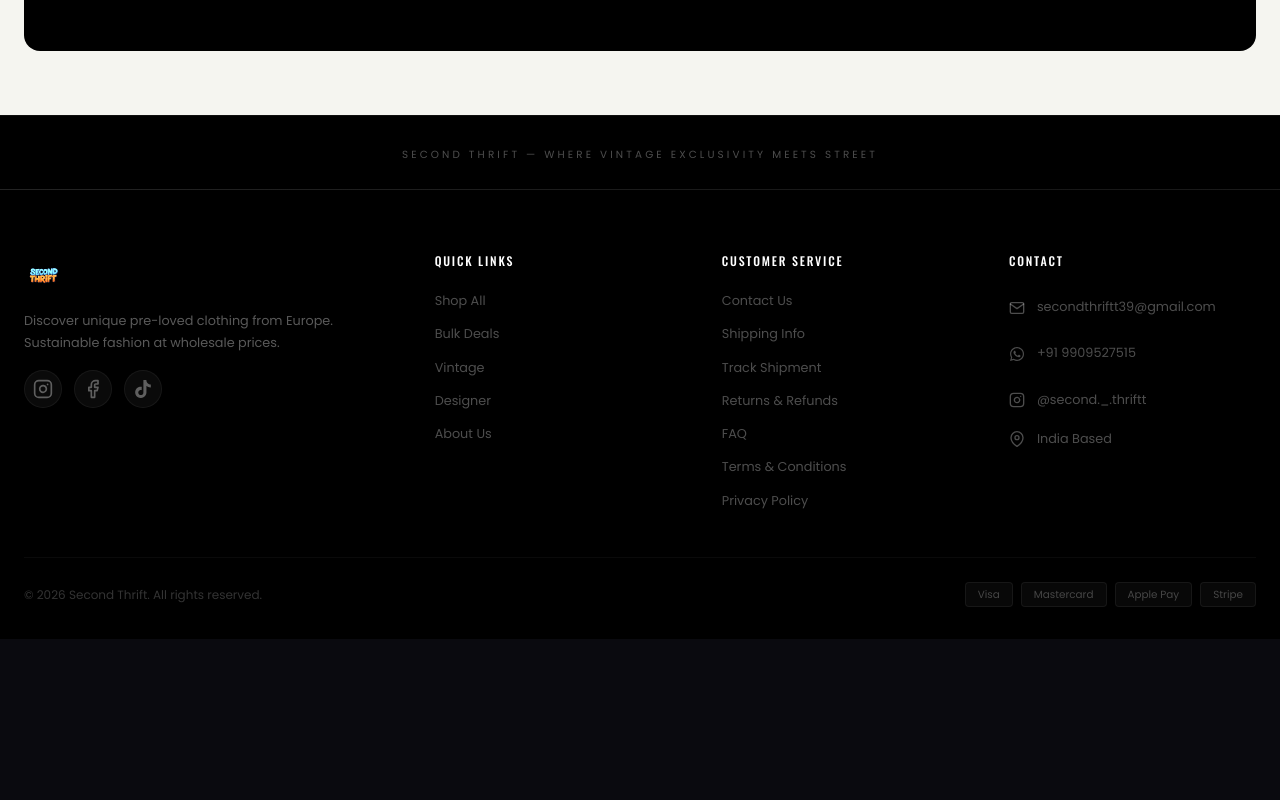
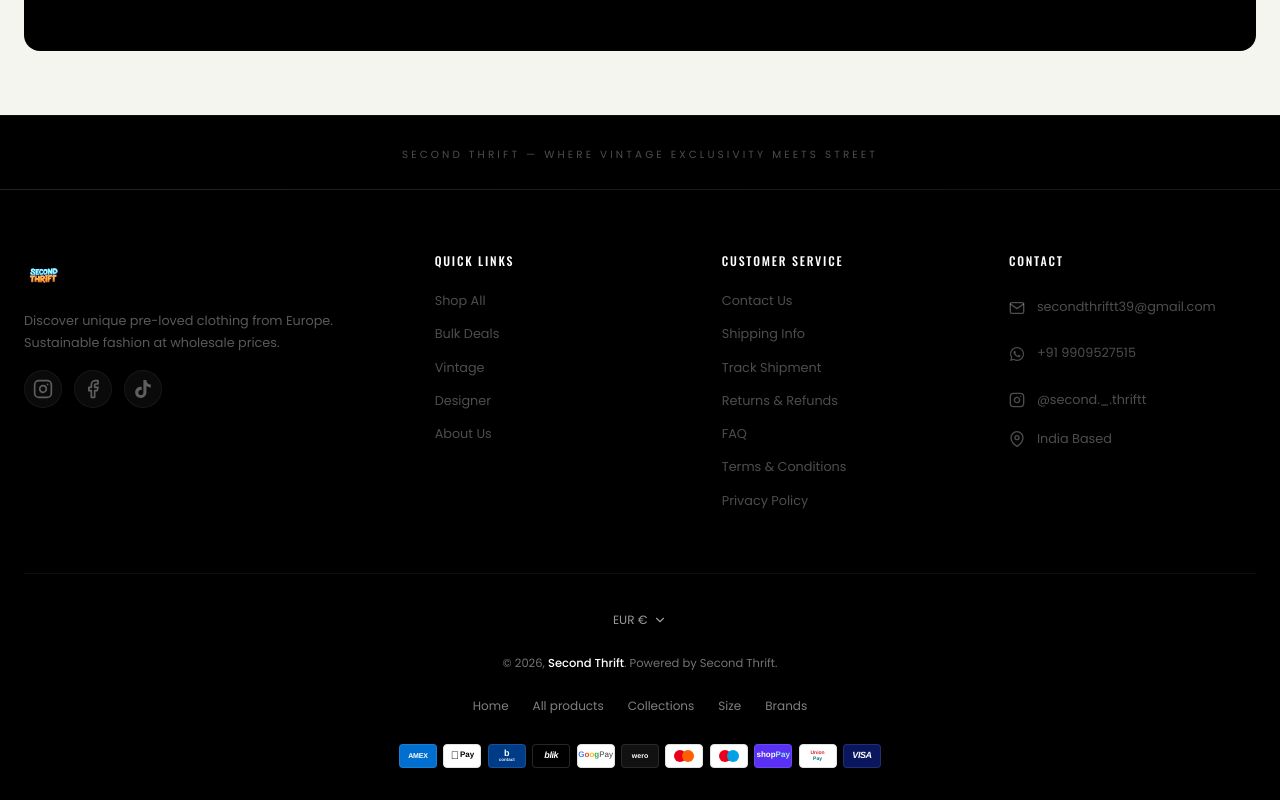
Before and after one commit to shubhamsanjayvarma/Project, a React (Vite) app: page / in a window 1280 px wide. Shown: the part 6791-7591 px from the top of the page. Before the commit the page ends 7430 px from the top, so only its background shows below. Built offline with nearby package versions, Linux system fonts and the light colour scheme; no server answers; the database is empty; a web font is replaced by a local one.

Commit message:
feat: design and implement Shopify-style footer sub-section with currency selector, copyright text, sub-links, and realistic payment logos

```diff
--- a/src/components/layout/Footer.css
+++ b/src/components/layout/Footer.css
@@ -112,34 +112,254 @@
     padding: 0.4rem 0;
 }
 
-.footer-bottom {
+/* ===== SHOPIFY-STYLE FOOTER BOTTOM ===== */
+.footer-bottom-shopify {
+    display: flex;
+    flex-direction: column;
+    align-items: center;
+    justify-content: center;
+    gap: 1.25rem;
+    margin-top: 3.5rem;
+    padding-top: 2rem;
+    border-top: 1px solid rgba(255, 255, 255, 0.06);
+    text-align: center;
+}
+
+.footer-currency-selector {
+    display: flex;
+    justify-content: center;
+}
+
+.currency-selector-btn {
+    background: transparent;
+    border: none;
+    color: rgba(255, 255, 255, 0.6);
+    font-family: 'Poppins', sans-serif;
+    font-size: 0.75rem;
     display: flex;
     align-items: center;
-    justify-content: space-between;
-    margin-top: 2.5rem;
-    padding-top: 1.5rem;
-    border-top: 1px solid rgba(255, 255, 255, 0.04);
+    gap: 0.35rem;
+    cursor: pointer;
+    padding: 0.3rem 0.6rem;
+    border-radius: 4px;
+    transition: background 0.2s, color 0.2s;
 }
 
-.footer-bottom p {
-    font-family: 'Poppins', sans-serif;
-    color: rgba(255, 255, 255, 0.2);
-    font-size: 0.75rem;
+.currency-selector-btn:hover {
+    background: rgba(255, 255, 255, 0.05);
+    color: #fff;
 }
 
-.footer-payment-methods {
-    display: flex;
-    gap: 0.5rem;
+.footer-copyright-shopify {
+    font-family: 'Poppins', sans-serif;
+    color: rgba(255, 255, 255, 0.45);
+    font-size: 0.72rem;
+    margin: 0;
 }
 
-.payment-badge {
-    padding: 0.2rem 0.75rem;
-    background: rgba(255, 255, 255, 0.03);
-    border: 1px solid rgba(255, 255, 255, 0.06);
+.footer-copyright-shopify a {
+    color: #fff;
+    text-decoration: none;
+    font-weight: 500;
+}
+
+.footer-copyright-shopify a:hover {
+    text-decoration: underline;
+}
+
+.footer-sub-links {
+    display: flex;
+    justify-content: center;
+    flex-wrap: wrap;
+    gap: 1.5rem;
+    margin: 0.25rem 0 0.5rem;
+}
+
+.footer-sub-links a {
+    font-family: 'Poppins', sans-serif;
+    color: rgba(255, 255, 255, 0.5);
+    font-size: 0.75rem;
+    text-decoration: none;
+    transition: color 0.2s;
+}
+
+.footer-sub-links a:hover {
+    color: #fff;
+}
+
+.footer-payment-grid {
+    display: flex;
+    justify-content: center;
+    flex-wrap: wrap;
+    gap: 0.4rem;
+}
+
+/* --- Realistic CSS-styled Payment Badges --- */
+.payment-logo-card {
+    width: 38px;
+    height: 24px;
     border-radius: 4px;
-    font-family: 'Poppins', sans-serif;
-    font-size: 0.65rem;
-    color: rgba(255, 255, 255, 0.25);
+    display: flex;
+    align-items: center;
+    justify-content: center;
+    font-family: 'Helvetica Neue', Helvetica, Arial, sans-serif;
+    font-weight: bold;
+    font-size: 8px;
+    box-shadow: 0 1px 2px rgba(0, 0, 0, 0.2);
+    overflow: hidden;
+    position: relative;
+    user-select: none;
+}
+
+/* Amex */
+.payment-logo-amex {
+    background: #016fd0;
+    color: #fff;
+    font-size: 7px;
+    border: 1px solid rgba(255, 255, 255, 0.1);
+    letter-spacing: -0.02em;
+}
+
+/* Apple Pay */
+.payment-logo-apple {
+    background: #fff;
+    color: #000;
+    font-size: 8px;
+    border: 1px solid #e1e1e1;
+}
+.logo-apple-icon {
+    font-size: 11px;
+    margin-right: 1px;
+    line-height: 1;
+}
+
+/* Bancontact */
+.payment-logo-bancontact {
+    background: #003b87;
+    color: #fff;
+    border: 1px solid rgba(255, 255, 255, 0.1);
+    font-size: 6px;
+    flex-direction: column;
+    justify-content: center;
+    line-height: 1;
+}
+.logo-bancontact-b {
+    font-weight: 900;
+    font-size: 9px;
+    color: #fff;
+}
+.logo-bancontact-text {
+    font-size: 4.5px;
+    color: #fff;
+    opacity: 0.9;
+}
+
+/* Blik */
+.payment-logo-blik {
+    background: #000;
+    color: #fff;
+    font-style: italic;
+    font-size: 9px;
+    font-weight: 900;
+    letter-spacing: -0.05em;
+    border: 1px solid rgba(255, 255, 255, 0.15);
+}
+
+/* Google Pay */
+.payment-logo-gpay {
+    background: #fff;
+    color: #3c4043;
+    font-size: 8px;
+    font-weight: 500;
+    border: 1px solid #e1e1e1;
+}
+.logo-gpay-g {
+    font-weight: bold;
+}
+.g-blue { color: #4285f4; }
+.g-red { color: #ea4335; }
+.g-yellow { color: #fbbc05; }
+.g-green { color: #34a853; }
+
+/* Wero */
+.payment-logo-wero {
+    background: #111;
+    color: #fff;
+    font-size: 7px;
+    border: 1px solid rgba(255, 255, 255, 0.1);
+}
+
+/* Mastercard / Maestro */
+.payment-logo-mastercard, .payment-logo-maestro {
+    background: #fff;
+    border: 1px solid #e1e1e1;
+}
+.mc-circles {
+    display: flex;
+    justify-content: center;
+    align-items: center;
+    position: relative;
+    width: 22px;
+    height: 14px;
+}
+.mc-circle {
+    width: 12px;
+    height: 12px;
+    border-radius: 50%;
+    position: absolute;
+}
+.mc-red {
+    background: #eb001b;
+    left: 1px;
+}
+.mc-orange {
+    background: #ff5f00;
+    right: 1px;
+}
+.mc-blue {
+    background: #00a2e5;
+    right: 1px;
+}
+
+/* Shop Pay */
+.payment-logo-shoppay {
+    background: #5a31f4;
+    color: #fff;
+    font-size: 8px;
+    font-weight: 700;
+    border: 1px solid rgba(255, 255, 255, 0.1);
+}
+.pay-text {
+    color: #9bf3f0;
+}
+
+/* UnionPay */
+.payment-logo-unionpay {
+    background: #fff;
+    border: 1px solid #e1e1e1;
+    flex-direction: column;
+    justify-content: center;
+    line-height: 1.1;
+}
+.up-colors {
+    display: flex;
+    flex-direction: column;
+    align-items: center;
+    font-size: 5px;
+    font-weight: 800;
+}
+.up-red { color: #e41f26; }
+.up-blue { color: #007078; }
+
+/* Visa */
+.payment-logo-visa {
+    background: #0a175f;
+    color: #fff;
+    font-style: italic;
+    font-weight: 900;
+    font-size: 9px;
+    letter-spacing: -0.05em;
+    border: 1px solid rgba(255, 255, 255, 0.1);
 }
 
 @media (max-width: 768px) {
@@ -150,12 +370,6 @@
 
     .footer-brand {
         grid-column: span 2;
-    }
-
-    .footer-bottom {
-        flex-direction: column;
-        gap: 1rem;
-        text-align: center;
     }
 }
 
--- a/src/components/layout/Footer.jsx
+++ b/src/components/layout/Footer.jsx
@@ -1,5 +1,5 @@
 import { Link } from 'react-router-dom';
-import { FiInstagram, FiFacebook, FiMail, FiMapPin } from 'react-icons/fi';
+import { FiInstagram, FiFacebook, FiMail, FiMapPin, FiChevronDown } from 'react-icons/fi';
 import { SiTiktok } from 'react-icons/si';
 import { FaWhatsapp } from 'react-icons/fa';
 import logo from '../../assets/logo-text.png';
@@ -62,13 +62,85 @@ const Footer = () => {
                     </div>
                 </div>
 
-                <div className="footer-bottom">
-                    <p>&copy; {new Date().getFullYear()} Second Thrift. All rights reserved.</p>
-                    <div className="footer-payment-methods">
-                        <span className="payment-badge">Visa</span>
-                        <span className="payment-badge">Mastercard</span>
-                        <span className="payment-badge">Apple Pay</span>
-                        <span className="payment-badge">Stripe</span>
+                <div className="footer-bottom-shopify">
+                    {/* 1. Currency selector */}
+                    <div className="footer-currency-selector">
+                        <button className="currency-selector-btn">
+                            <span>EUR €</span>
+                            <FiChevronDown size={14} />
+                        </button>
+                    </div>
+
+                    {/* 2. Copyright */}
+                    <p className="footer-copyright-shopify">
+                        &copy; {new Date().getFullYear()}, <Link to="/">Second Thrift</Link>. Powered by Second Thrift.
+                    </p>
+
+                    {/* 3. Sub-navigation links */}
+                    <div className="footer-sub-links">
+                        <Link to="/">Home</Link>
+                        <Link to="/shop">All products</Link>
+                        <Link to="/shop">Collections</Link>
+                        <Link to="/about">Size</Link>
+                        <Link to="/shop">Brands</Link>
+                    </div>
+
+                    {/* 4. Payment Badges Grid */}
+                    <div className="footer-payment-grid">
+                        {/* AMEX */}
+                        <div className="payment-logo-card payment-logo-amex">
+                            <span className="logo-text-bold">AMEX</span>
+                        </div>
+                        {/* Apple Pay */}
+                        <div className="payment-logo-card payment-logo-apple">
+                            <span className="logo-apple-icon"></span>Pay
+                        </div>
+                        {/* Bancontact */}
+                        <div className="payment-logo-card payment-logo-bancontact">
+                            <span className="logo-bancontact-b">b</span>
+                            <span className="logo-bancontact-text">contact</span>
+                        </div>
+                        {/* Blik */}
+                        <div className="payment-logo-card payment-logo-blik">
+                            blik
+                        </div>
+                        {/* Google Pay */}
+                        <div className="payment-logo-card payment-logo-gpay">
+                            <span className="logo-gpay-g"><span className="g-blue">G</span><span className="g-red">o</span><span className="g-yellow">o</span><span className="g-green">g</span></span> Pay
+                        </div>
+                        {/* Wero */}
+                        <div className="payment-logo-card payment-logo-wero">
+                            wero
+                        </div>
+                        {/* Mastercard */}
+                        <div className="payment-logo-card payment-logo-mastercard">
+                            <div className="mc-circles">
+                                <div className="mc-circle mc-red"></div>
+                                <div className="mc-circle mc-orange"></div>
+                            </div>
+                        </div>
+                        {/* Maestro */}
+                        <div className="payment-logo-card payment-logo-maestro">
+                            <div className="mc-circles">
+                                <div className="mc-circle mc-red"></div>
+                                <div className="mc-circle mc-blue"></div>
+                            </div>
+                        </div>
+                        {/* Shop Pay */}
+                        <div className="payment-logo-card payment-logo-shoppay">
+                            shop<span className="pay-text">Pay</span>
+                        </div>
+                        {/* UnionPay */}
+                        <div className="payment-logo-card payment-logo-unionpay">
+                            <div className="up-colors">
+                                <span className="up-red">Union</span>
+                                <span className="up-blue">Pay</span>
+                            </div>
+                        </div>
+                        {/* Visa */}
+                        <div className="payment-logo-card payment-logo-visa">
+                            VISA
+                        </div>
                     </div>
                 </div>
             </div>
```
